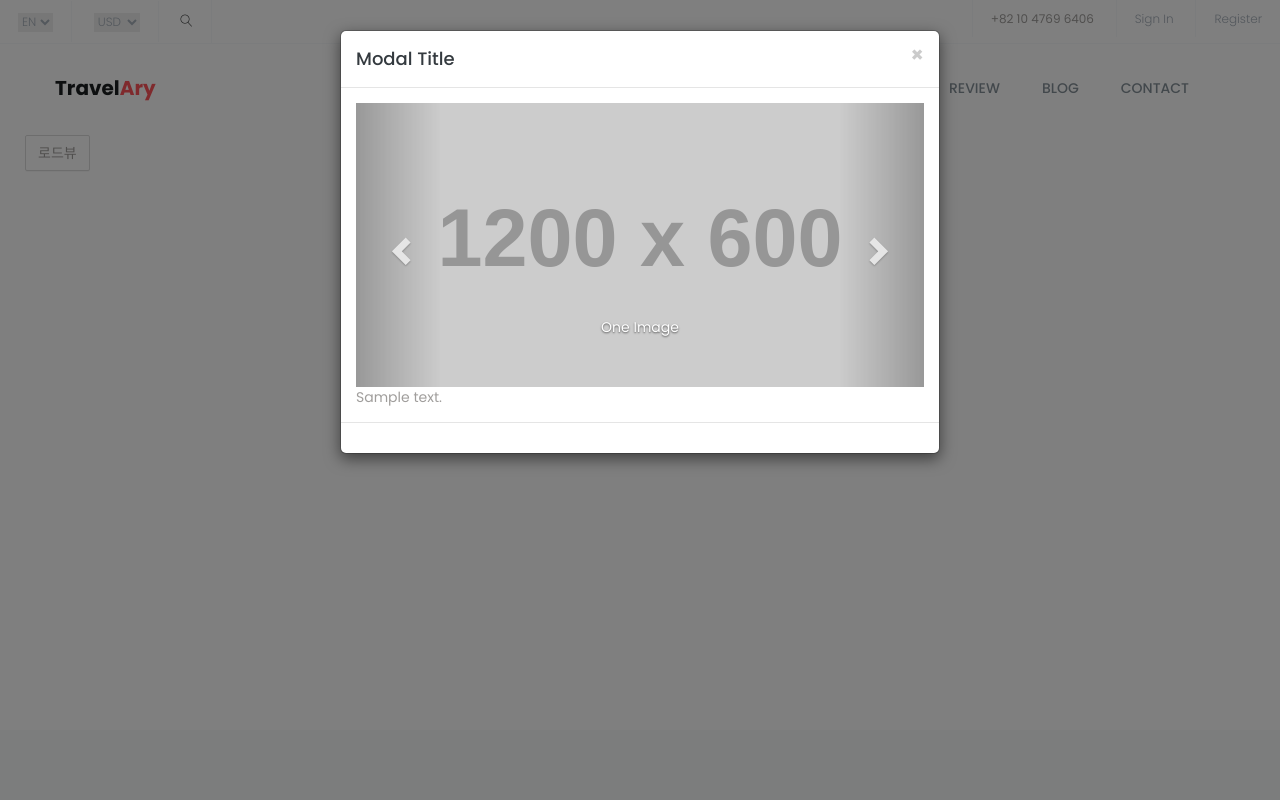
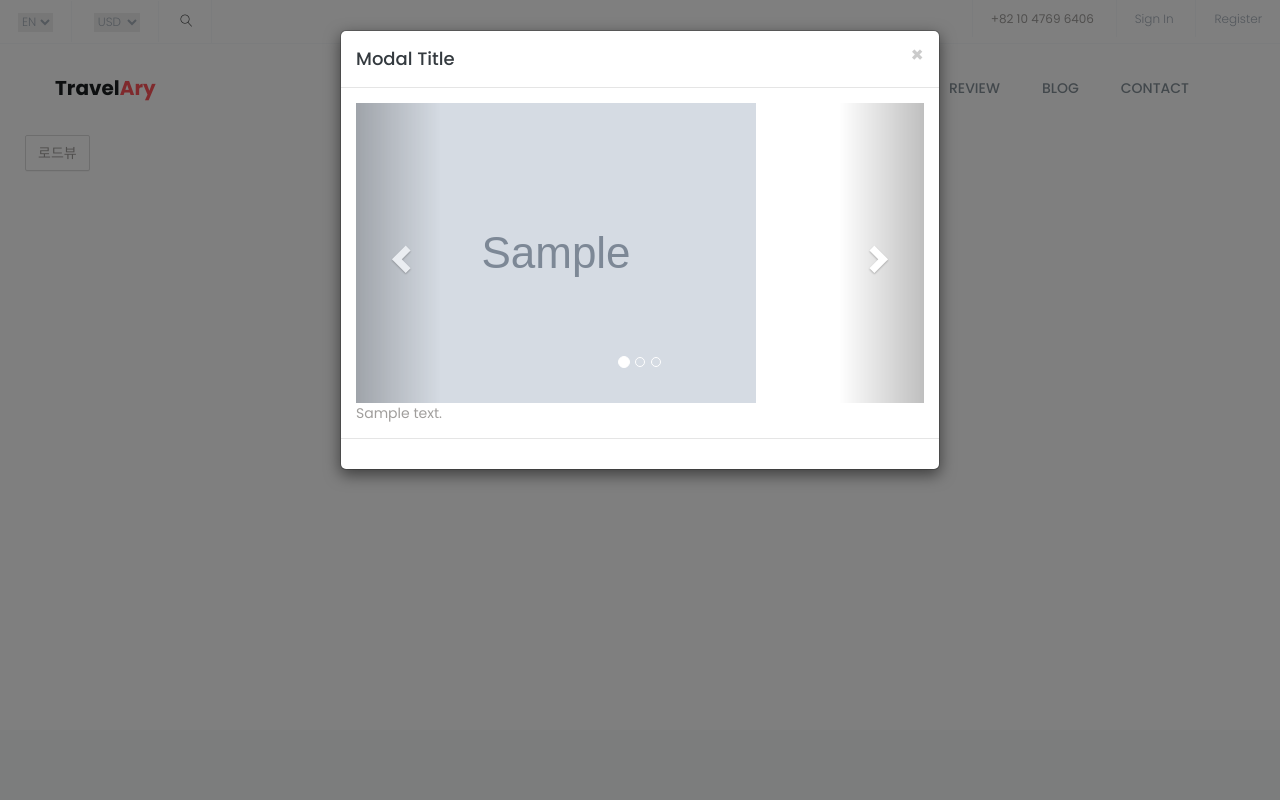
Before and after one commit to sctveb/travelary, a Django app: page /data/1/ in a window 1280 px wide, after a click on "Launch demo modal". Run offline with Django 3.2, Linux system fonts and the light colour scheme; tables that the repository leaves empty hold one stand-in row (values such as "Sample post"); grey boxes marked "Sample" are stand-in pictures; grey boxes labelled with a size stand in for pictures from a placeholder-image service; some libraries are stand-ins or nearby versions.

Commit message:
carousel_in_modal_수정중

```diff
--- a/data/templates/data/data_detail.html
+++ b/data/templates/data/data_detail.html
@@ -208,37 +208,86 @@
 									      </div>
 									      <div class="modal-body">
 
-									        <div id="carousel-example-generic" class="carousel slide" data-ride="carousel">
+
+									    <!--    <div id="carousel_{{review.id}}" class="carousel slide" data-ride="carousel">-->
 									        <!-- Wrapper for slides -->
-											  <div class="carousel-inner">
+											  <!--<div class="carousel-inner">-->
+											  <!--  <div class="item active">-->
+											  <!--   <img class="img-responsive" src="http://placehold.it/1200x600/555/000&text=One" alt="...">-->
+											  <!--    <div class="carousel-caption">-->
+											  <!--      One Image-->
+											  <!--    </div>-->
+											  <!--  </div>-->
+											  <!--  <div class="item">-->
+											  <!--    <img class="img-responsive" src="http://placehold.it/1200x600/fffccc/000&text=Two" alt="...">-->
+											  <!--    <div class="carousel-caption">-->
+											  <!--      Another Image-->
+											  <!--    </div>-->
+											  <!--  </div>-->
+											  <!--   <div class="item">-->
+											  <!--    <img class="img-responsive" src="http://placehold.it/1200x600/fcf00c/000&text=Three" alt="...">-->
+											  <!--    <div class="carousel-caption">-->
+											  <!--      Another Image-->
+											  <!--    </div>-->
+											  <!--  </div>-->
+											  <!--</div>-->
+
+											  <!-- Controls -->
+											  <!--<a class="left carousel-control" href="#carousel_{{review.id}}" role="button" data-slide="prev">-->
+											  <!--  <span class="glyphicon glyphicon-chevron-left"></span>-->
+											  <!--</a>-->
+											  <!--<a class="right carousel-control" href="#carousel_{{review.id}}" role="button" data-slide="next">-->
+											  <!--  <span class="glyphicon glyphicon-chevron-right"></span>-->
+											  <!--</a>-->
+									    <!--    </div>-->
+
+									    <div id="carousel_{{review.id}}" class="carousel slide" data-ride="carousel">
+
+											  <!--자동넘김 X-->
+  											  <!--for문 필요 - 사진개수 -->
+											  <!-- Indicators -->
+											  <ol class="carousel-indicators">
+											    <li data-target="carousel_{{review.id}}" data-slide-to="0" class="active"></li>
+											    <li data-target="carousel_{{review.id}}" data-slide-to="1"></li>
+											    <li data-target="carousel_{{review.id}}" data-slide-to="2"></li>
+											  </ol>
+
+											  <!-- Wrapper for slides -->
+											  <div class="carousel-inner" role="listbox">
 											    <div class="item active">
-											     <img class="img-responsive" src="http://placehold.it/1200x600/555/000&text=One" alt="...">
-											      <div class="carousel-caption">
-											        One Image
-											      </div>
+											      <img src="/media/{{ review.image_set.first.image }}" alt="...">
+											      <!--<div class="carousel-caption">-->
+											      <!--  ...-->
+											      <!--</div>-->
 											    </div>
 											    <div class="item">
-											      <img class="img-responsive" src="http://placehold.it/1200x600/fffccc/000&text=Two" alt="...">
-											      <div class="carousel-caption">
-											        Another Image
-											      </div>
+											      <img src="/media/{{ review.image_set.second.image }}" alt="...">
+											      <!--<div class="carousel-caption">-->
+											      <!--  ...-->
+											      <!--</div>-->
 											    </div>
-											     <div class="item">
-											      <img class="img-responsive" src="http://placehold.it/1200x600/fcf00c/000&text=Three" alt="...">
-											      <div class="carousel-caption">
-											        Another Image
-											      </div>
+										      	<div class="item">
+										      		<img src="/media/{{ review.image_set.third.image }}" alt="...">
+											      <!--<div class="carousel-caption">-->
+											      <!--  ...-->
+											      <!--</div>-->
 											    </div>
 											  </div>
+												<!--for문 끝-->
+
 
 											  <!-- Controls -->
-											  <a class="left carousel-control" href="#carousel-example-generic" role="button" data-slide="prev">
-											    <span class="glyphicon glyphicon-chevron-left"></span>
+											  <a class="left carousel-control" href="#carousel_{{review.id}}" role="button" data-slide="prev">
+											    <span class="glyphicon glyphicon-chevron-left" aria-hidden="true"></span>
+											    <span class="sr-only">Previous</span>
 											  </a>
-											  <a class="right carousel-control" href="#carousel-example-generic" role="button" data-slide="next">
-											    <span class="glyphicon glyphicon-chevron-right"></span>
+											  <a class="right carousel-control" href="#carousel_{{review.id}}" role="button" data-slide="next">
+											    <span class="glyphicon glyphicon-chevron-right" aria-hidden="true"></span>
+											    <span class="sr-only">Next</span>
 											  </a>
-									        </div>
+											</div>
+
+
 									        {{review.content}}
 									      </div>
 									      <div class="modal-footer">
```
Also changed, not shown: templates/base.html (+8 -0 lines), media/reviews/43/coming_soon1.jpg (added), media/reviews/43/coming_soon1_zw9Enqv.jpg (added), media/reviews/43/coming_soon2.jpg (added).
